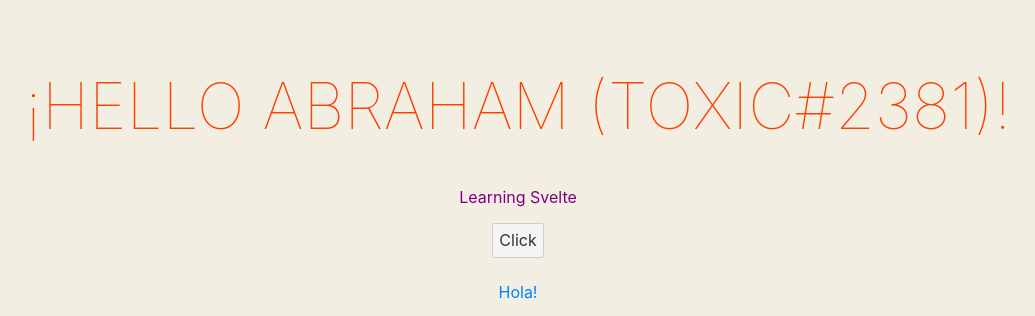
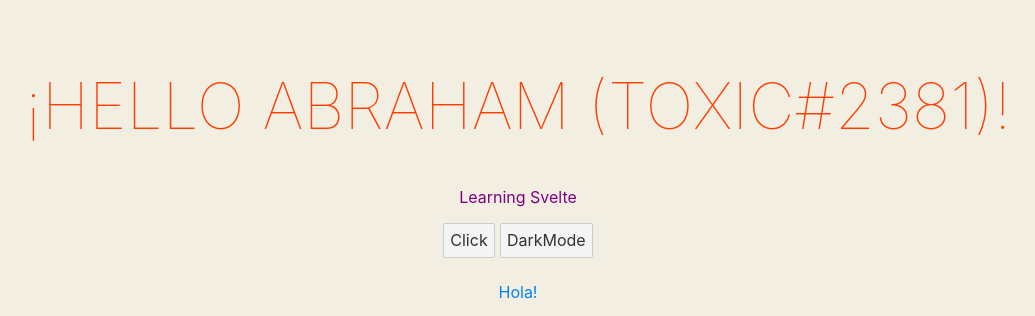
Before and after one commit to ToxicSSJ/simple-svelte, a Svelte app: page / in a window 1280 px wide. Shown: the top 316 px of the page, without its empty margins (122-1157 px from the left). Built offline with nearby package versions, Linux system fonts and the light colour scheme.

Commit message:
simple darkmode

```diff
--- a/src/App.svelte
+++ b/src/App.svelte
@@ -24,6 +24,11 @@
 
 	:global(:root) {
 		--theme-color: purple;
+	}
+
+	:global(body.dark-mode) {
+		background-color: #1d3040;
+		color: #bfc2c7;
 	}
 
 	main {
--- a/src/components/About.svelte
+++ b/src/components/About.svelte
@@ -1,9 +1,17 @@
 <script>
  let someVar = `Learning Svelte`;
  let count = 0;
+ let styles = { darkMode: false }
+
  function handleClick() {
     count += 1;
  }
+
+ function toggle() {
+   styles.darkMode = !styles.darkMode
+   window.document.body.classList.toggle("dark-mode")
+ }
+
 </script>
 
 <style>
@@ -13,6 +21,12 @@
 </style>
 
 <div class="About">
+
+  {#if !styles.darkMode}
     <p>{someVar}</p>
-    <button on:click={handleClick}>Click {count == 0 ? '' : count}</button>
+  {:else}
+    <p><span>Hello DarkMode</span></p>
+  {/if}
+  <button on:click={handleClick}>Click {count == 0 ? '' : count}</button>
+  <button on:click={toggle}>DarkMode</button>
 </div>
```
